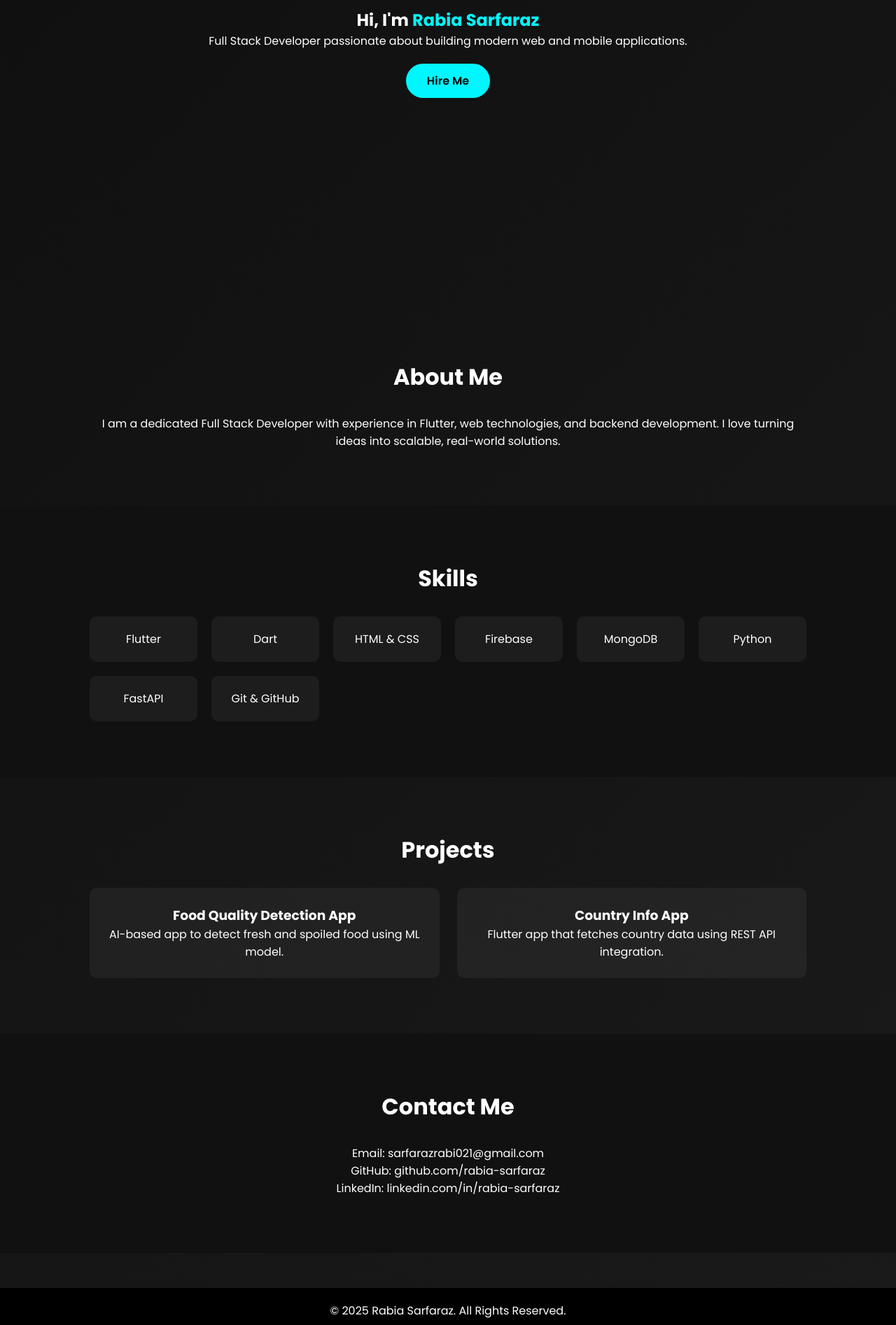
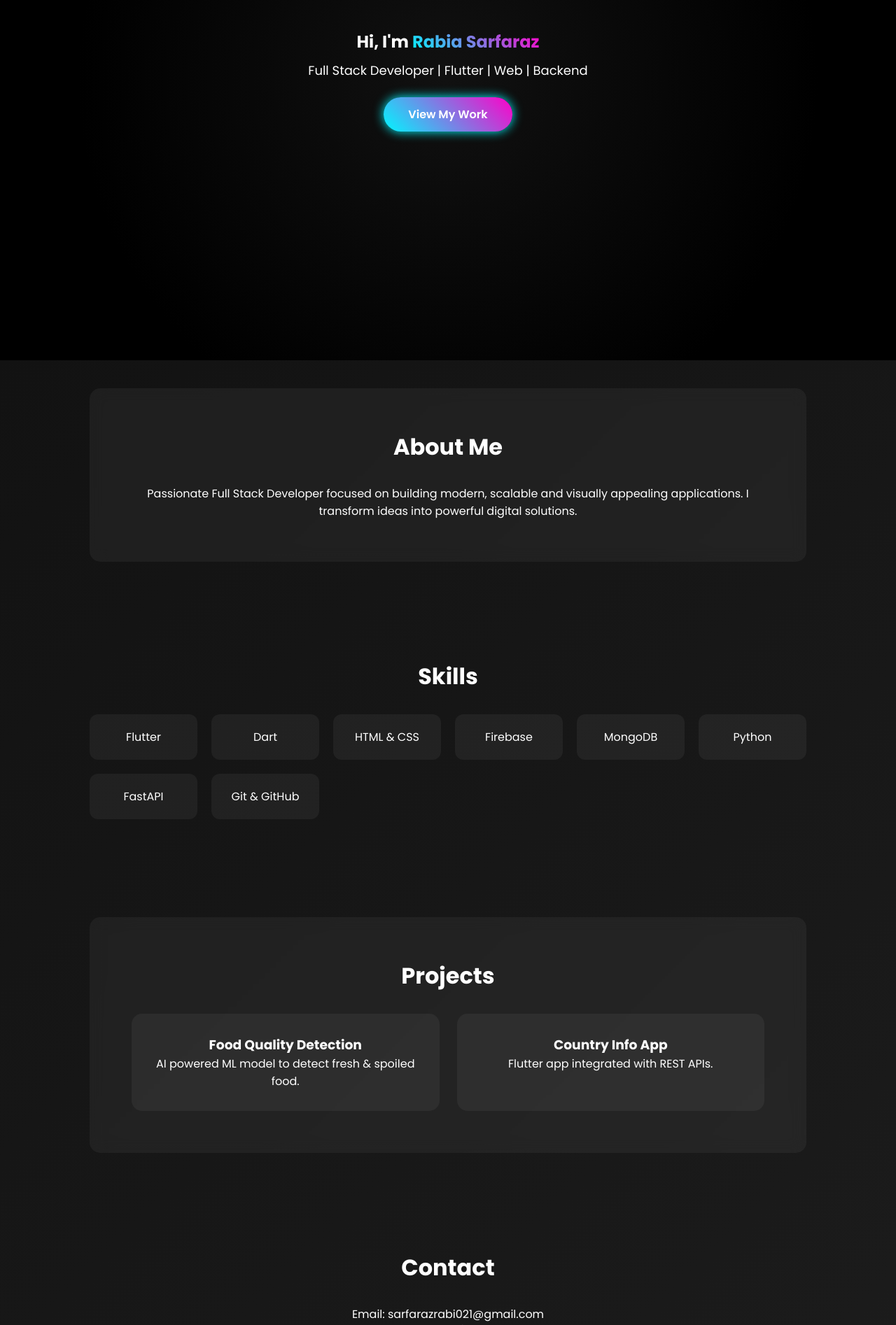
Before and after one commit to rabia-sarfaraz/sandbox-project, a website: page index.html in a window 1280 px wide. Shown: the part 360-2254 px from the top of the page at 70% size. Drawn offline with Linux system fonts and the light colour scheme.

Commit message:
updated portfolio design with animations

```diff
--- a/index.html
+++ b/index.html
@@ -1,18 +1,17 @@
 <!DOCTYPE html>
 <html lang="en">
 <head>
-  <meta charset="UTF-8" />
-  <meta name="viewport" content="width=device-width, initial-scale=1.0" />
-  <title>Rabia Sarfaraz | Developer Portfolio</title>
-  <link rel="stylesheet" href="style.css" />
+  <meta charset="UTF-8">
+  <meta name="viewport" content="width=device-width, initial-scale=1.0">
+  <title>Rabia Sarfaraz | Portfolio</title>
+  <link rel="stylesheet" href="style.css">
   <link href="https://fonts.googleapis.com/css2?family=Poppins:wght@300;400;600;700&display=swap" rel="stylesheet">
 </head>
 <body>
 
-  <!-- Navigation -->
 <header>
   <nav class="navbar">
-      <h2 class="logo">Rabia.</h2>
+    <h2 class="logo">Rabia<span>.</span></h2>
     <ul class="nav-links">
       <li><a href="#about">About</a></li>
       <li><a href="#skills">Skills</a></li>
@@ -22,27 +21,23 @@
   </nav>
 </header>
 
-  <!-- Hero Section -->
 <section class="hero">
-    <div class="hero-text">
-      <h1>Hi, I'm <span>Rabia Sarfaraz</span></h1>
-      <p>Full Stack Developer passionate about building modern web and mobile applications.</p>
-      <a href="#contact" class="btn">Hire Me</a>
+  <div class="hero-content">
+    <h1>Hi, I'm <span class="gradient-text">Rabia Sarfaraz</span></h1>
+    <p class="typing">Full Stack Developer | Flutter | Web | Backend</p>
+    <a href="#projects" class="btn-glow">View My Work</a>
   </div>
 </section>
 
-  <!-- About -->
-  <section id="about" class="section">
+<section id="about" class="section glass">
   <h2>About Me</h2>
   <p>
-      I am a dedicated Full Stack Developer with experience in Flutter,
-      web technologies, and backend development. I love turning ideas
-      into scalable, real-world solutions.
+    Passionate Full Stack Developer focused on building modern, scalable and
+    visually appealing applications. I transform ideas into powerful digital solutions.
   </p>
 </section>
 
-  <!-- Skills -->
-  <section id="skills" class="section dark">
+<section id="skills" class="section">
   <h2>Skills</h2>
   <div class="skills-grid">
     <div class="card">Flutter</div>
@@ -56,31 +51,29 @@
   </div>
 </section>
 
-  <!-- Projects -->
-  <section id="projects" class="section">
+<section id="projects" class="section glass">
   <h2>Projects</h2>
   <div class="projects-grid">
     <div class="project-card">
-        <h3>Food Quality Detection App</h3>
-        <p>AI-based app to detect fresh and spoiled food using ML model.</p>
+      <h3>Food Quality Detection</h3>
+      <p>AI powered ML model to detect fresh & spoiled food.</p>
     </div>
     <div class="project-card">
       <h3>Country Info App</h3>
-        <p>Flutter app that fetches country data using REST API integration.</p>
+      <p>Flutter app integrated with REST APIs.</p>
     </div>
   </div>
 </section>
 
-  <!-- Contact -->
-  <section id="contact" class="section dark">
-    <h2>Contact Me</h2>
+<section id="contact" class="section">
+  <h2>Contact</h2>
   <p>Email: sarfarazrabi021@gmail.com</p>
   <p>GitHub: github.com/rabia-sarfaraz</p>
   <p>LinkedIn: linkedin.com/in/rabia-sarfaraz</p>
 </section>
 
 <footer>
-    <p>© 2025 Rabia Sarfaraz. All Rights Reserved.</p>
+  <p>© 2025 Rabia Sarfaraz</p>
 </footer>
 
 </body>
--- a/style.css
+++ b/style.css
@@ -6,24 +6,25 @@
 }
 
 body {
-  background: linear-gradient(135deg, #0f0f0f, #1a1a1a);
+  background: linear-gradient(135deg, #0f0f0f, #1c1c1c);
   color: white;
   scroll-behavior: smooth;
 }
 
-/* Navbar */
+/* NAVBAR */
 .navbar {
   display: flex;
   justify-content: space-between;
   align-items: center;
   padding: 20px 10%;
   background: rgba(0,0,0,0.6);
-  backdrop-filter: blur(10px);
+  backdrop-filter: blur(12px);
   position: sticky;
   top: 0;
+  z-index: 100;
 }
 
-.logo {
+.logo span {
   color: #00f7ff;
 }
 
@@ -36,46 +37,70 @@ body {
 .nav-links a {
   text-decoration: none;
   color: white;
+  position: relative;
   transition: 0.3s;
 }
 
-.nav-links a:hover {
-  color: #00f7ff;
-}
-
-/* Hero */
-.hero {
-  height: 90vh;
-  display: flex;
-  align-items: center;
-  justify-content: center;
-  text-align: center;
-  padding: 0 20px;
-}
-
-.hero h1 span {
-  color: #00f7ff;
-}
-
-.btn {
-  display: inline-block;
-  margin-top: 20px;
-  padding: 12px 30px;
+.nav-links a::after {
+  content: "";
+  position: absolute;
+  width: 0%;
+  height: 2px;
+  left: 0;
+  bottom: -5px;
   background: #00f7ff;
-  color: black;
-  text-decoration: none;
-  border-radius: 30px;
-  font-weight: 600;
   transition: 0.3s;
 }
 
-.btn:hover {
-  background: white;
+.nav-links a:hover::after {
+  width: 100%;
 }
 
-/* Sections */
+/* HERO */
+.hero {
+  height: 100vh;
+  display: flex;
+  justify-content: center;
+  align-items: center;
+  text-align: center;
+  background: radial-gradient(circle at center, #111 0%, #000 70%);
+}
+
+.gradient-text {
+  background: linear-gradient(45deg, #00f7ff, #ff00c8);
+  -webkit-background-clip: text;
+  color: transparent;
+}
+
+.typing {
+  margin-top: 10px;
+  font-size: 18px;
+  opacity: 0.8;
+  animation: fadeIn 3s ease forwards;
+}
+
+/* BUTTON */
+.btn-glow {
+  display: inline-block;
+  margin-top: 25px;
+  padding: 12px 35px;
+  border-radius: 30px;
+  background: linear-gradient(45deg, #00f7ff, #ff00c8);
+  color: white;
+  text-decoration: none;
+  font-weight: 600;
+  transition: 0.4s;
+  box-shadow: 0 0 15px #00f7ff;
+}
+
+.btn-glow:hover {
+  transform: scale(1.05);
+  box-shadow: 0 0 30px #ff00c8;
+}
+
+/* SECTIONS */
 .section {
-  padding: 80px 10%;
+  padding: 100px 10%;
   text-align: center;
 }
 
@@ -84,11 +109,16 @@ body {
   font-size: 32px;
 }
 
-.dark {
-  background: #111;
+/* GLASS EFFECT */
+.glass {
+  background: rgba(255,255,255,0.05);
+  backdrop-filter: blur(10px);
+  border-radius: 15px;
+  margin: 40px 10%;
+  padding: 60px;
 }
 
-/* Skills */
+/* SKILLS */
 .skills-grid {
   display: grid;
   grid-template-columns: repeat(auto-fit, minmax(150px, 1fr));
@@ -98,16 +128,17 @@ body {
 .card {
   padding: 20px;
   background: rgba(255,255,255,0.05);
-  border-radius: 10px;
-  transition: 0.3s;
+  border-radius: 12px;
+  transition: 0.4s;
+  cursor: pointer;
 }
 
 .card:hover {
-  background: #00f7ff;
-  color: black;
+  transform: translateY(-10px) scale(1.05);
+  background: linear-gradient(45deg, #00f7ff, #ff00c8);
 }
 
-/* Projects */
+/* PROJECTS */
 .projects-grid {
   display: grid;
   grid-template-columns: repeat(auto-fit, minmax(250px, 1fr));
@@ -115,22 +146,26 @@ body {
 }
 
 .project-card {
+  padding: 30px;
   background: rgba(255,255,255,0.05);
-  padding: 25px;
-  border-radius: 10px;
-  transition: 0.3s;
+  border-radius: 15px;
+  transition: 0.4s;
 }
 
 .project-card:hover {
-  transform: translateY(-8px);
-  background: #00f7ff;
-  color: black;
+  transform: translateY(-12px);
+  background: linear-gradient(45deg, #ff00c8, #00f7ff);
 }
 
-/* Footer */
+/* FOOTER */
 footer {
   text-align: center;
   padding: 20px;
   background: black;
-  margin-top: 50px;
 }
+
+/* ANIMATIONS */
+@keyframes fadeIn {
+  from { opacity: 0; }
+  to { opacity: 1; }
+}
```
Lines whose indentation alone changed are shown as unchanged.
